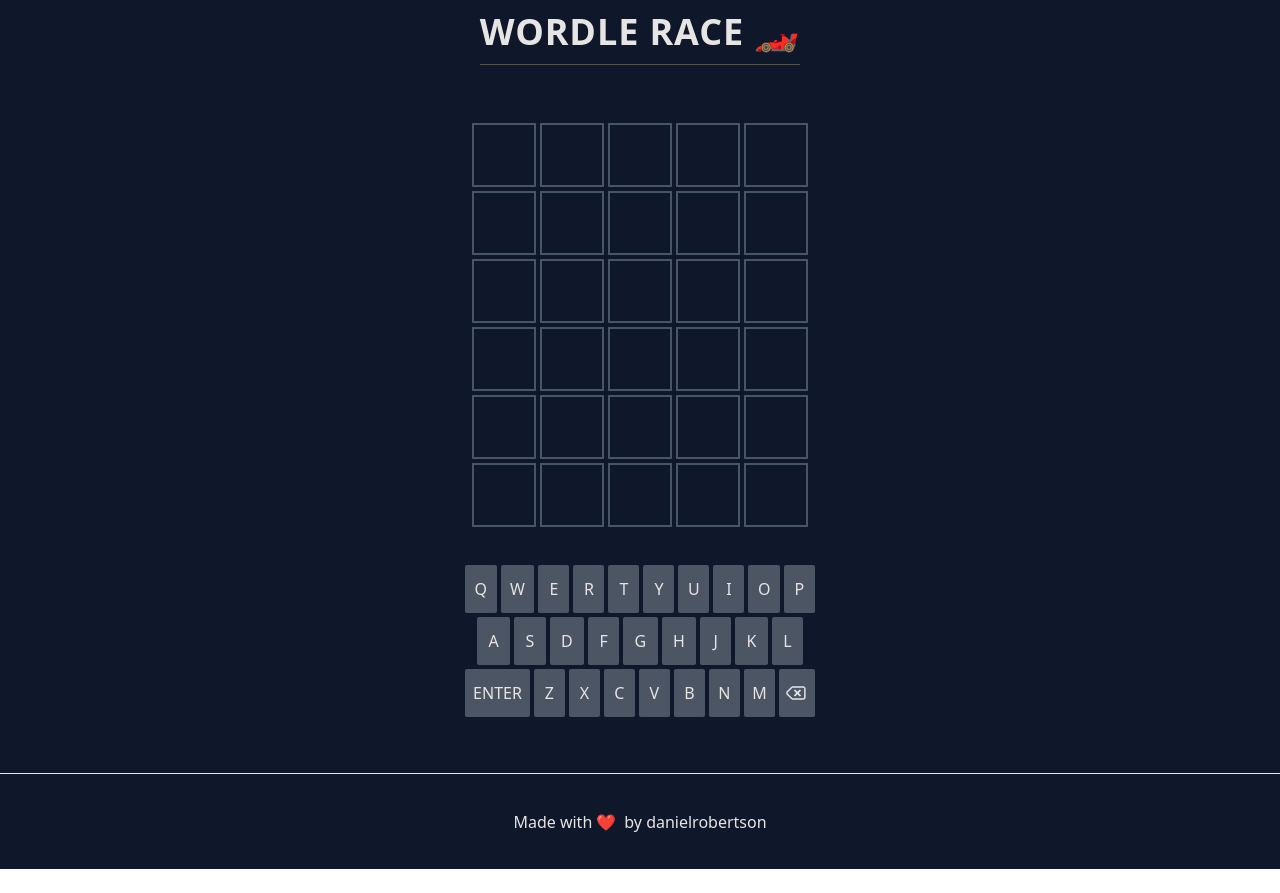
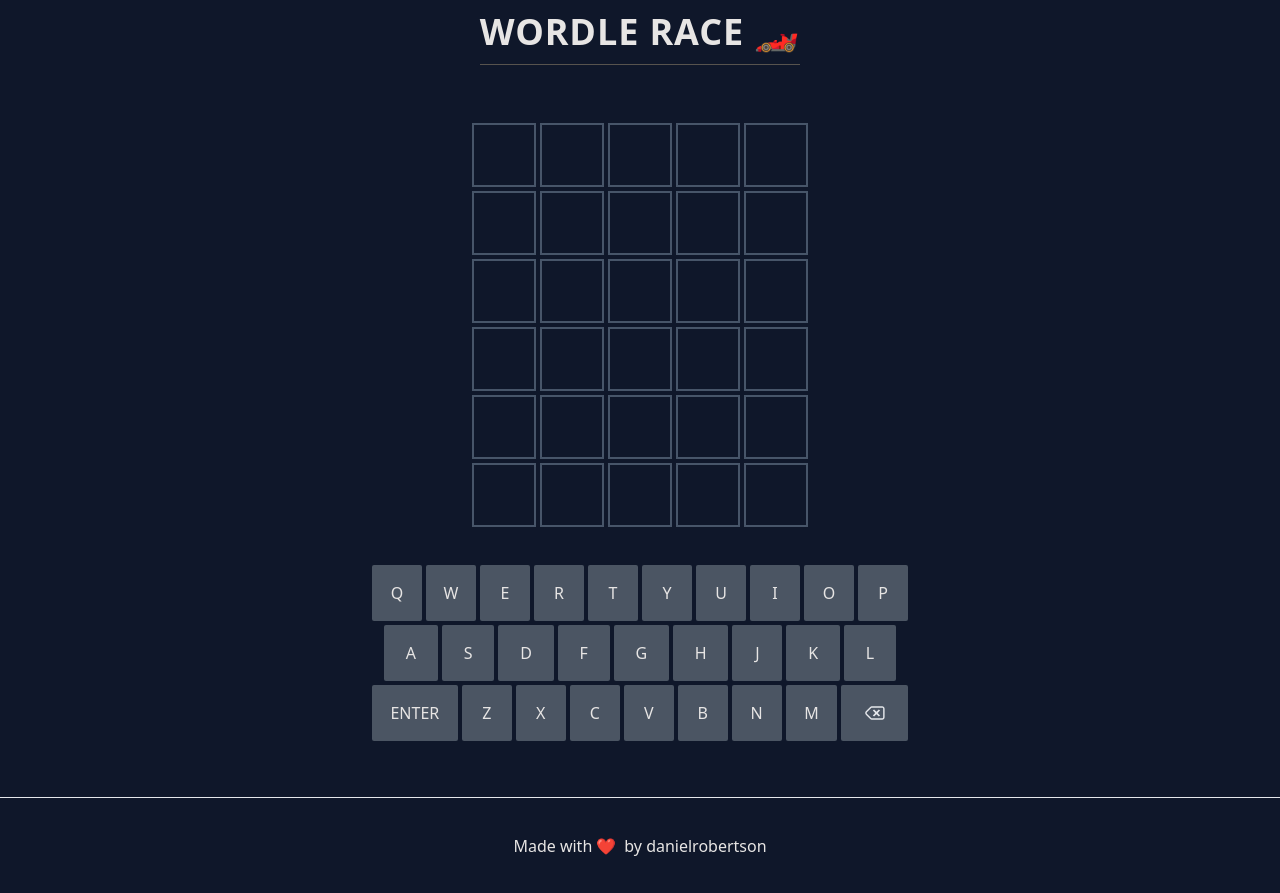
Before and after one commit to danielrobertson/wordle-race, a Next.js app: page / in a window 1280 px wide. Before the commit the page ends 869 px from the top, so only its background shows below. Built offline with nearby package versions, Linux system fonts and the light colour scheme.

Commit message:
increased keyboard size again

```diff
--- a/components/DeleteKey.tsx
+++ b/components/DeleteKey.tsx
@@ -2,7 +2,7 @@ import { SpecialKeys } from "./constants";
 
 export const deleteKeySvg = (
   <svg
-    className="-mr-1 -ml-1.5"
+    className="m-auto"
     width="30px"
     height="24px"
     viewBox="12 13 50 50"
--- a/components/Keyboard.tsx
+++ b/components/Keyboard.tsx
@@ -17,7 +17,7 @@ export default function Keyboard({ onKey }: Props) {
   const handleClick = (event: any) => onKey(event.target.textContent);
 
   return (
-    <div className="mt-8">
+    <div className="mt-8 px-1 w-full md:max-w-min">
       {keyRows.map((row, rowIdx) => {
         const classes = classNames(
           { "mx-3": rowIdx === 1 }, // indent second keyboard row like irl
@@ -29,7 +29,7 @@ export default function Keyboard({ onKey }: Props) {
             {row.map((key, idx) => {
               return (
                 <button
-                  className="grow letter bg-gray-600 px-2 py-3 mx-0.5 rounded-sm uppercase active:bg-gray-700"
+                  className="grow letter bg-gray-600 px-2 py-4 mx-0.5 rounded-sm uppercase active:bg-gray-700"
                   onClick={handleClick}
                   key={`key-${idx}`}
                 >
@@ -44,6 +44,12 @@ export default function Keyboard({ onKey }: Props) {
         .letter {
           min-width: 31px;
         }
+
+        @media (min-width: 768px) {
+          .letter {
+            min-width: 50px;
+          }
+        }
       `}</style>
     </div>
   );
--- a/pages/index.tsx
+++ b/pages/index.tsx
@@ -61,7 +61,7 @@ export default function Home() {
         Wordle Race 🏎
       </div>
 
-      <main className="flex flex-col items-center w-full flex-1 mx-10 m-14 text-center">
+      <main className="flex flex-col items-center w-full flex-1 mx-14 my-14 text-center">
         {hasWon && (
           <>
             <Confetti width={width} height={height} recycle={false} />
```
